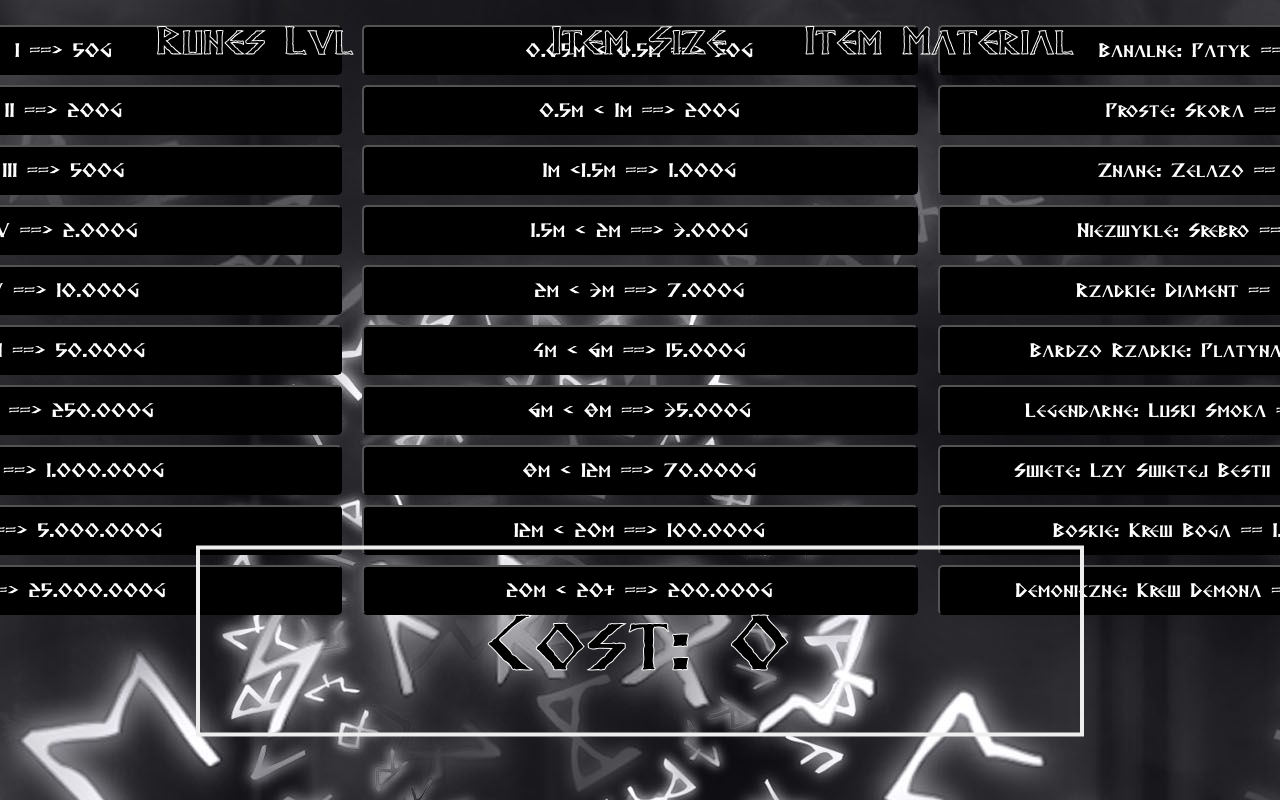
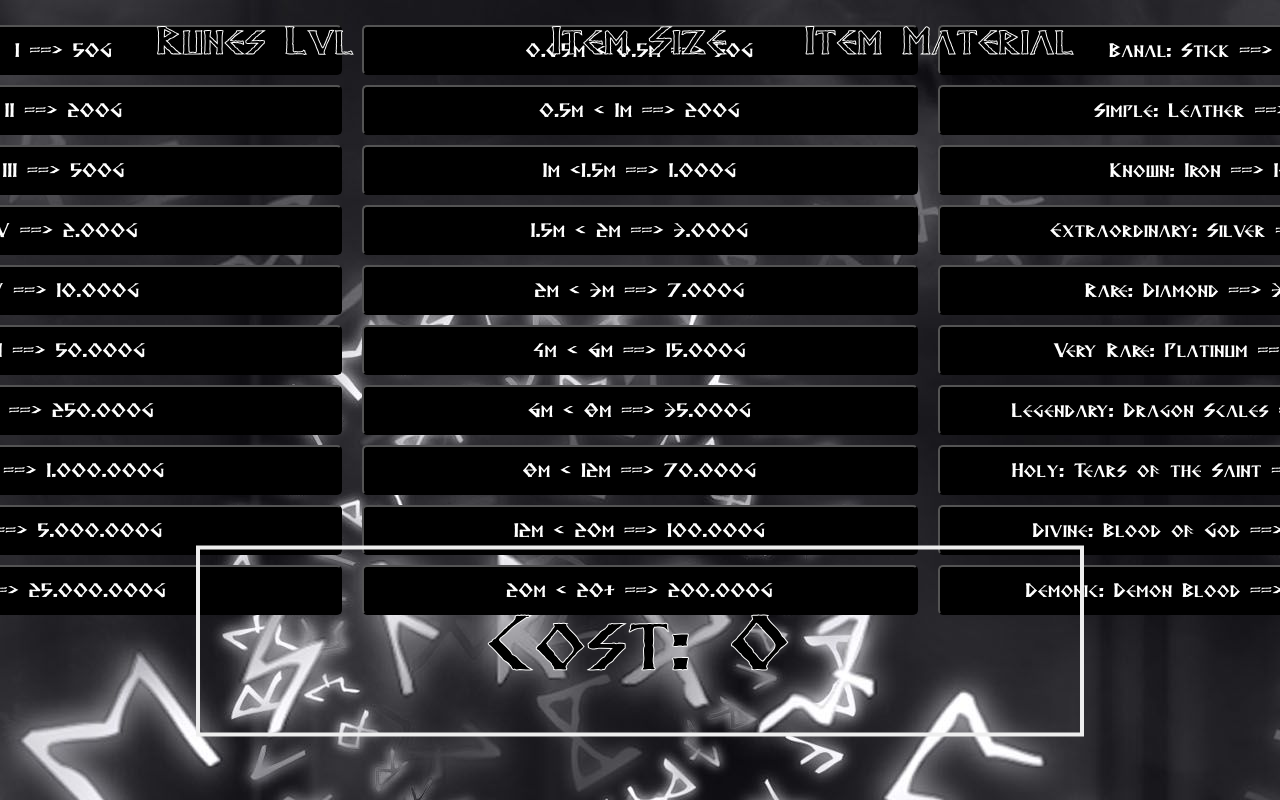
Before and after one commit to Setiver/CalcRunes, a React (Create React App) app in the folder calcRunes/: page / in a window 1280 px wide. Shown: the top 800 px of the page. Built offline with nearby package versions, Linux system fonts and the light colour scheme.

Commit message:
zmiana nazw na angielskie

```diff
--- a/calcRunes/src/res/opis.js
+++ b/calcRunes/src/res/opis.js
@@ -25,17 +25,18 @@ export const sizeItem = [
 ];
 
 export const itemMaterial = [
-  'Banalne:        Patyk                               == 20G',
-  'Proste:         Skora                               == 50G',
-  'Znane:          Zelazo                              == 100G',
-  'Niezwykle:      Srebro                              == 1000G',
-  'Rzadkie:        Diament                             == 3.000G',
-  'Bardzo Rzadkie: Platyna                             == 7.000G',
-  'Legendarne:     Luski Smoka                         == 100.000G',
-  'Swiete:         Lzy Swietej Bestii                  == 300.000G',
-  'Boskie:         Krew Boga                           == 1.000.000',
-  'Demoniczne:     Krew Demona                         == 2.000.000',
+  'Banal: Stick ==> 20G',
+  'Simple: Leather ==> 50G',
+  'Known: Iron ==> 100G',
+  'Extraordinary: Silver ==> 1000G',
+  'Rare: Diamond ==> 3.000G',
+  'Very Rare: Platinum ==> 7.000G',
+  'Legendary: Dragon Scales ==> 100.000G',
+  'Holy: Tears of the Saint ==> 300.000G',
+  'Divine: Blood of God ==> 1,000,000',
+  'Demonic: Demon Blood ==> 2.000.000',
 ];
+
 export const moneyMaterial = [20, 50, 100, 1000, 3000, 7000, 100000, 300000, 1000000, 2000000];
 export const moneyLvl = [50, 200, 500, 2000, 10000, 50000, 250000, 1000000, 5000000, 25000000];
 export const moneySize = [50, 200, 1000, 3000, 7000, 15000, 35000, 70000, 100000, 200000];
```
